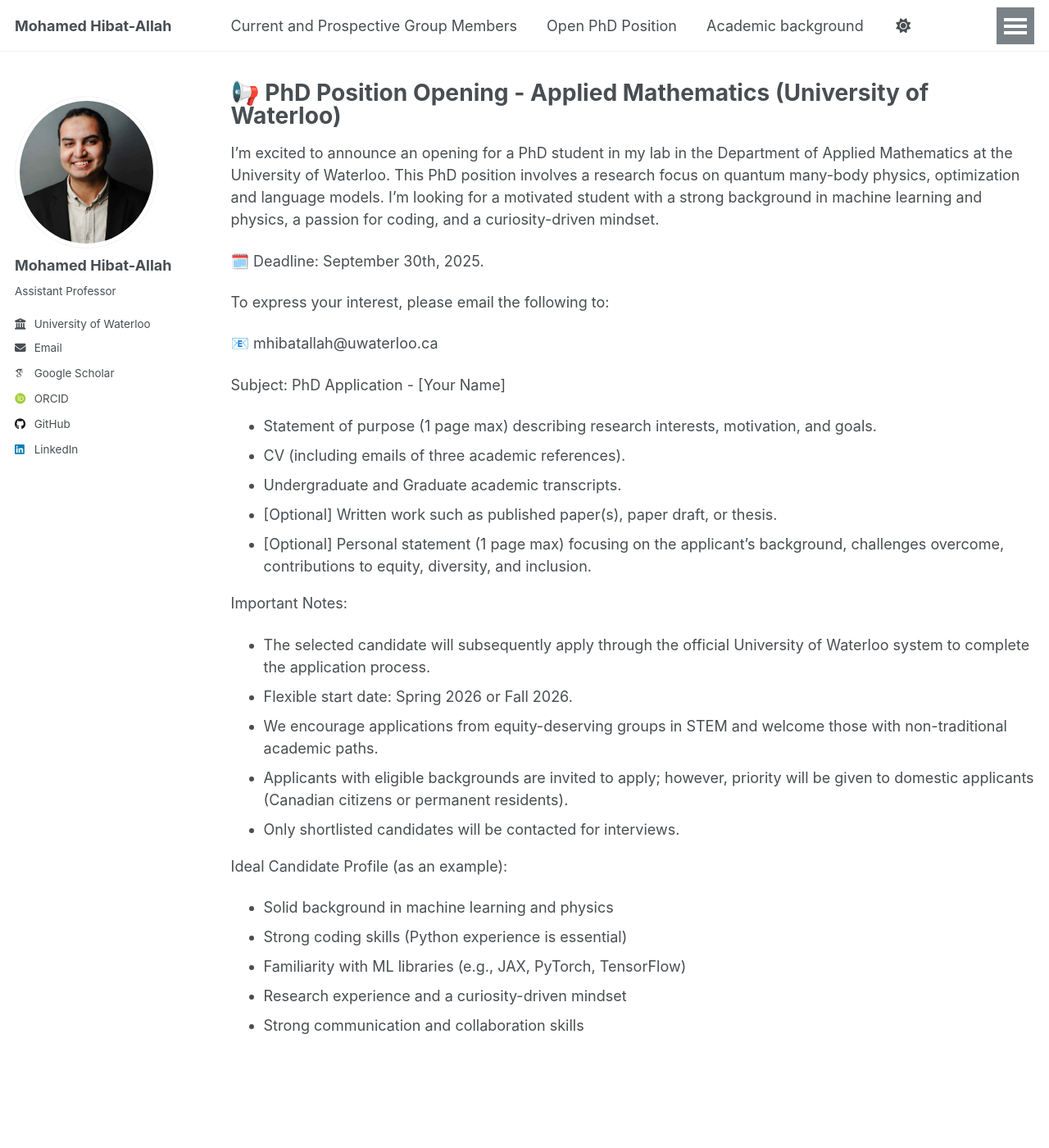
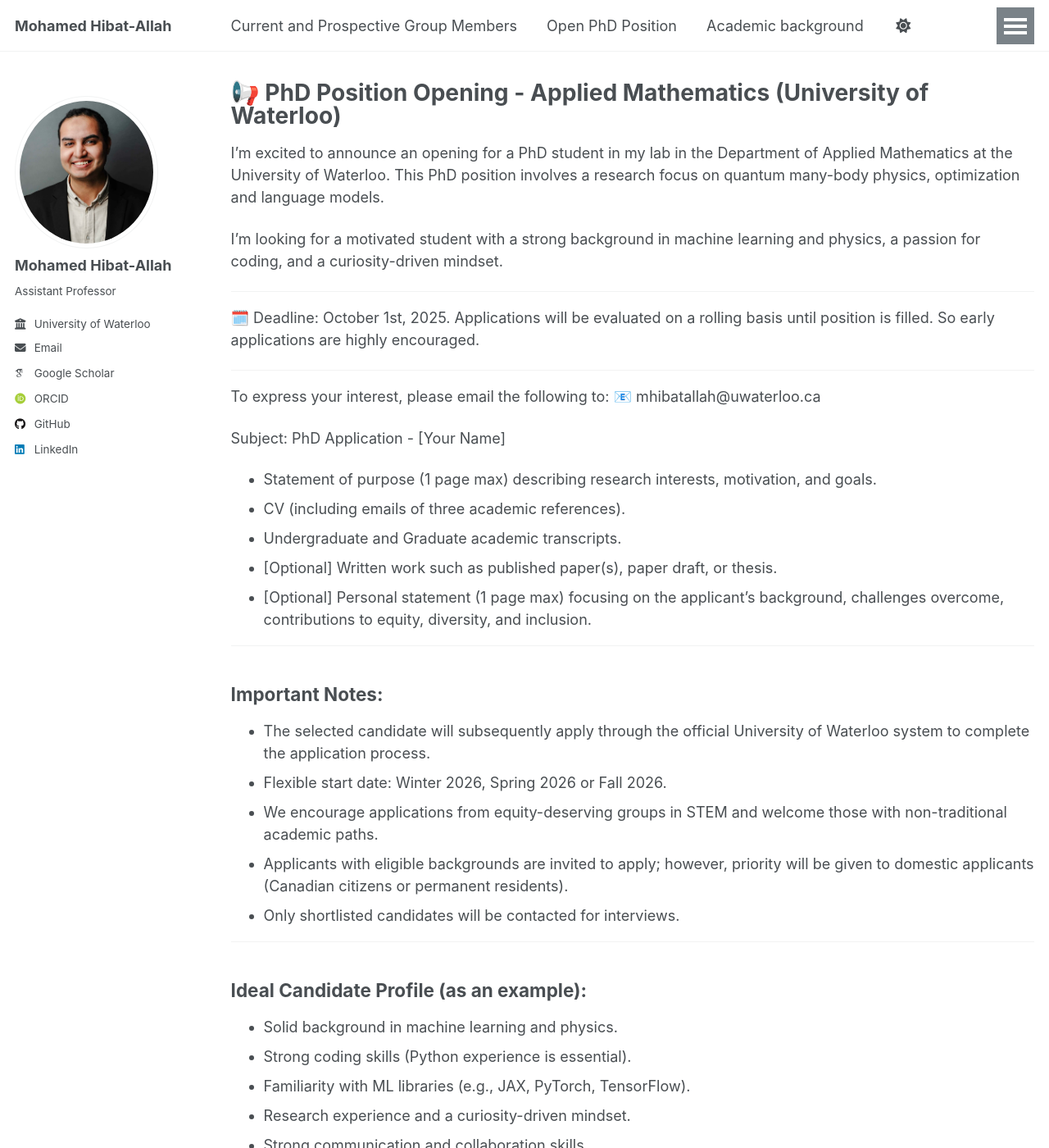
Before and after one commit to mhibatallah/mhibatallah.github.io, a Jekyll site: the page built from _pages/PhDPosition.md, in a window 1280 px wide and 1400 px high. Shown: the whole window at 82% size. Built offline with Jekyll 4.4.1, drawn with Linux system fonts in a browser that asks for light colours; some web fonts are replaced; a script that is not in the unit is left out.

Commit message:
update PhD position

```diff
--- a/_pages/PhDPosition.md
+++ b/_pages/PhDPosition.md
@@ -5,13 +5,16 @@ permalink: /PhDPosition/
 ---
 
 I’m excited to announce an opening for a PhD student in my lab in the Department of Applied Mathematics at the University of Waterloo. This PhD position involves a research focus on quantum many-body physics, optimization and language models.
+
 I’m looking for a motivated student with a strong background in machine learning and physics, a passion for coding, and a curiosity-driven mindset.
 
-🗓️ Deadline: September 30th, 2025.
+---
 
-To express your interest, please email the following to:
+🗓️ Deadline: October 1st, 2025. Applications will be evaluated on a rolling basis until position is filled. So early applications are highly encouraged.
 
-📧 mhibatallah@uwaterloo.ca
+---
+
+To express your interest, please email the following to: 📧 mhibatallah@uwaterloo.ca
 
 Subject: PhD Application - [Your Name]
 
@@ -21,17 +24,21 @@ Subject: PhD Application - [Your Name]
 * [Optional] Written work such as published paper(s), paper draft, or thesis.
 * [Optional] Personal statement (1 page max) focusing on the applicant’s background, challenges overcome, contributions to equity, diversity, and inclusion.
 
-Important Notes:
+---
+
+## Important Notes:
 
 * The selected candidate will subsequently apply through the official University of Waterloo system to complete the application process.
-* Flexible start date: Spring 2026 or Fall 2026.
+* Flexible start date: Winter 2026, Spring 2026 or Fall 2026.
 * We encourage applications from equity-deserving groups in STEM and welcome those with non-traditional academic paths.
 * Applicants with eligible backgrounds are invited to apply; however, priority will be given to domestic applicants (Canadian citizens or permanent residents).
 * Only shortlisted candidates will be contacted for interviews.
 
-Ideal Candidate Profile (as an example):
-* Solid background in machine learning and physics
-* Strong coding skills (Python experience is essential)
-* Familiarity with ML libraries (e.g., JAX, PyTorch, TensorFlow)
-* Research experience and a curiosity-driven mindset
-* Strong communication and collaboration skills
+---
+
+## Ideal Candidate Profile (as an example):
+* Solid background in machine learning and physics.
+* Strong coding skills (Python experience is essential).
+* Familiarity with ML libraries (e.g., JAX, PyTorch, TensorFlow).
+* Research experience and a curiosity-driven mindset.
+* Strong communication and collaboration skills.
```
Also changed, not shown: _pages/about.md (+1 -5 lines).
